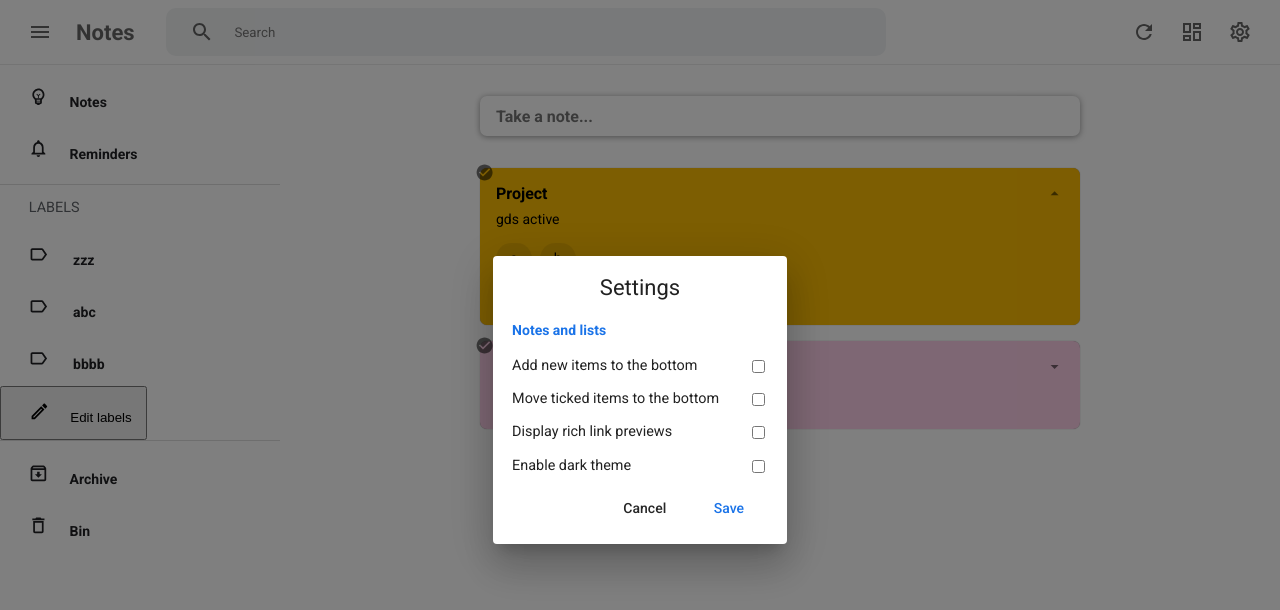
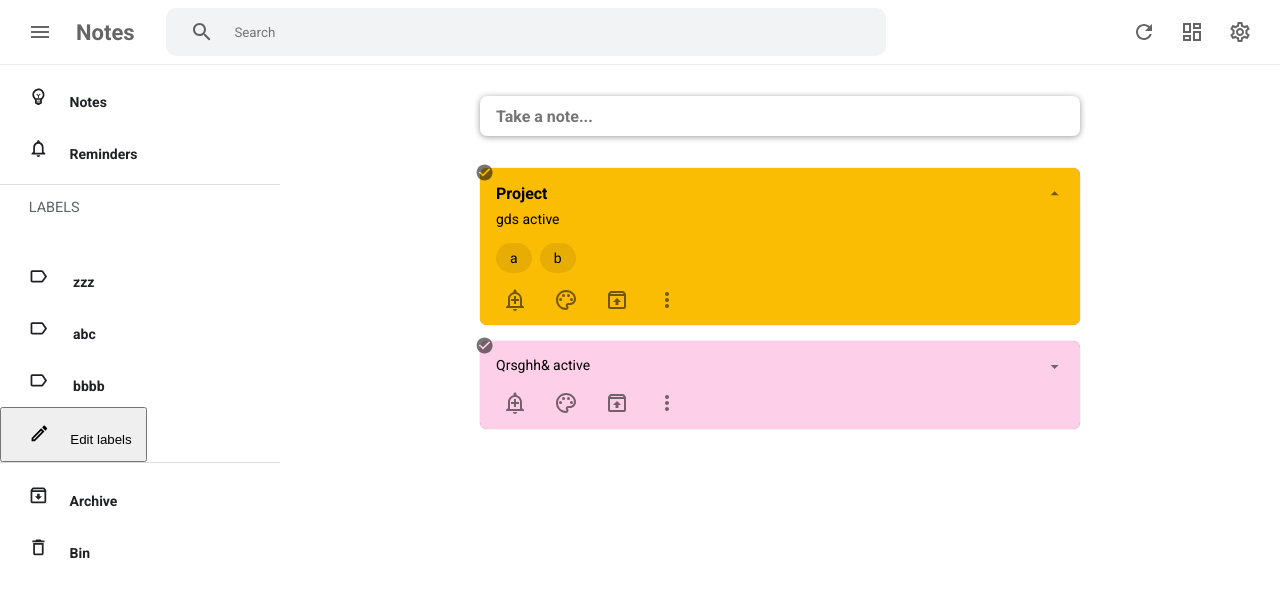
Before and after one commit to Awfj/notes, a React (Create React App) app: page /home in a window 1280 px wide. Shown: the top 610 px of the page. Built offline with nearby package versions, Linux system fonts and the light colour scheme.

Commit message:
add DialogActions

```diff
--- a/src/components/App/App.js
+++ b/src/components/App/App.js
@@ -1,6 +1,6 @@
-import React, { useState, createContext } from "react";
+import React, { useState } from "react";
 import { BrowserRouter as Router, Switch, Route } from "react-router-dom";
-// import { createMuiTheme, ThemeProvider } from "@material-ui/core";
+import { createMuiTheme, ThemeProvider } from "@material-ui/core";
 import { StylesProvider } from "@material-ui/styles";
 // import CssBaseline from "@material-ui/core/CssBaseline";
 
@@ -11,29 +11,35 @@ import Home from "../FilterPage/Home";
 import Archive from "../FilterPage/Archive";
 import Bin from "../FilterPage/Bin";
 
-const ThemeContext = createContext('light');
+const theme = createMuiTheme({
+  props: {
+    MuiButtonBase: {
+      disableRipple: true
+    }
+  }
+});
 
-// const theme = createMuiTheme({
-//   props: {
-//     MuiButtonBase: {
-//       disableRipple: true
-//     }
-//   }
-// });
-
-// theme.overrides = {
-//   MuiTooltip: {
-//     tooltip: {
-//       fontSize: "0.7rem",
-//       fontWeight: "normal"
-//     },
-//     tooltipPlacementBottom: {
-//       [theme.breakpoints.up("sm")]: {
-//         margin: "5px 0"
-//       }
-//     }
-//   }
-// };
+theme.overrides = {
+  MuiTooltip: {
+    tooltip: {
+      fontSize: "0.7rem",
+      fontWeight: "normal"
+    },
+    tooltipPlacementBottom: {
+      [theme.breakpoints.up("sm")]: {
+        margin: "5px 0"
+      }
+    }
+  },
+  MuiPaper: {
+    root: {
+      color: "#3c4043"
+    },
+    rounded: {
+      borderRadius: "8px"
+    }
+  }
+};
 
 function App() {
   // console.warn('App')
@@ -50,7 +56,7 @@ function App() {
 
   return (
     <StylesProvider injectFirst>
-      <ThemeContext.Provider theme={'dark'}>
+      <ThemeProvider theme={theme}>
         <Router>
           {/* <CssBaseline /> */}
           <div
@@ -85,7 +91,7 @@ function App() {
             </main>
           </div>
         </Router>
-      </ThemeContext.Provider>
+      </ThemeProvider>
     </StylesProvider>
   );
 }
--- a/src/components/Button/Button.js
+++ b/src/components/Button/Button.js
@@ -24,7 +24,7 @@ Button.propTypes = {
   children: PropTypes.node.isRequired,
   color: PropTypes.oneOf(["default", "primary", "secondary"]),
   onClick: PropTypes.func,
-  type: PropTypes.oneOf(['button', 'submit']),
+  type: PropTypes.oneOf(["button", "submit", "reset"]),
   variant: PropTypes.oneOf(["icon", "text"])
 };
 
--- a/src/components/Button/Button.module.scss
+++ b/src/components/Button/Button.module.scss
@@ -5,6 +5,9 @@
   font-family: inherit;
   font-size: 0.875rem;
   font-weight: 500;
+  &:focus {
+    outline: none;
+  }
 }
 
 // variants
@@ -22,6 +25,9 @@
   &:active {
     background-color: rgba(95, 99, 104, 0.161);
   }
+  &:focus {
+    background-color: rgba(95, 99, 104, 0.122);
+  }
 }
 
 .secondary {
@@ -32,4 +38,7 @@
   &:active {
     background-color: rgba(66, 133, 244, 0.161);
   }
+  &:focus {
+    background-color: rgba(66, 133, 244, 0.122);
+  }
 }
--- /dev/null
+++ b/src/components/Dialog/DialogActions/DialogActions.js
@@ -0,0 +1,13 @@
+import React from "react";
+import PropTypes from "prop-types";
+import styles from "./DialogActions.module.scss";
+
+const DialogActions = ({ children }) => {
+  return <footer className={styles.root}>{children}</footer>;
+};
+
+DialogActions.propTypes = {
+  children: PropTypes.node.isRequired
+};
+
+export default DialogActions;
--- /dev/null
+++ b/src/components/Dialog/DialogActions/DialogActions.module.scss
@@ -0,0 +1,5 @@
+.root {
+  display: flex;
+  justify-content: flex-end;
+  margin-top: 1em;
+}
--- a/src/components/Header/Header.js
+++ b/src/components/Header/Header.js
@@ -16,7 +16,7 @@ import Settings from "../Settings/Settings";
 import Menu from "../Menu/Menu";
 
 const Header = props => {
-  const [isSettingsOpen, setIsSettingsOpen] = useState(true);
+  const [isSettingsOpen, setIsSettingsOpen] = useState(false);
 
   return (
     <header className={styles.header}>
--- a/src/components/Settings/Settings.js
+++ b/src/components/Settings/Settings.js
@@ -4,16 +4,17 @@ import Dialog from "@material-ui/core/Dialog";
 
 import styles from "./Settings.module.scss";
 import Button from "../Button/Button";
+import DialogActions from "../Dialog/DialogActions/DialogActions";
 
 const Settings = ({ open, onClose }) => {
   const handleSave = () => onClose();
 
   return (
     <Dialog open={open} onClose={onClose}>
-      <section className={styles.Settings}>
-        <h3>Settings</h3>
-        <section>
-          <h4>Notes and lists</h4>
+      <section className={styles.root}>
+        <h2>Settings</h2>
+        <section className={styles.content}>
+          <h3>Notes and lists</h3>
           <ul>
             <li>
               <label htmlFor="newItems">Add new items to the bottom</label>
@@ -35,14 +36,14 @@ const Settings = ({ open, onClose }) => {
             </li>
           </ul>
         </section>
-        <footer>
+        <DialogActions>
           <Button color="primary" onClick={onClose} variant="text">
             Cancel
           </Button>
           <Button color="secondary" onClick={handleSave} variant="text">
             Save
           </Button>
-        </footer>
+        </DialogActions>
       </section>
     </Dialog>
   );
--- a/src/components/Settings/Settings.module.scss
+++ b/src/components/Settings/Settings.module.scss
@@ -1,20 +1,15 @@
-.Settings {
+.root {
   background-color: white;
   padding: 1.2em;
-  border-radius: 10px;
+  h2 {
+    text-align: center;
+    color: #202124;
+  }
+}
+
+.content {
   h3 {
-    font-size: 1.375rem;
-    font-weight: normal;
-    text-align: center;
-    margin-bottom: 1em;
-  }
-  h4 {
     color: #1a73e8;
-    font-size: 0.875rem;
-    margin-bottom: 1.3em;
-  }
-  ul {
-    margin-bottom: 1em;
   }
   li {
     display: flex;
@@ -25,8 +20,4 @@
   li:not(:last-child) {
     margin-bottom: 1em;
   }
-  footer {
-    display: flex;
-    justify-content: flex-end;
-  }
 }
--- a/src/index.css
+++ b/src/index.css
@@ -31,12 +31,28 @@ h2,
 h3,
 h4,
 h5,
-h6,
+h6 {
+  margin-top: 0;
+  margin-bottom: 0;
+}
+
 p,
 dl,
 dd,
 ul {
   margin: 0;
+}
+
+h2 {
+  font-size: 1.375rem;
+  font-weight: 400;
+  margin-bottom: 1.5em;
+}
+
+h3 {
+  font-size: 0.875rem;
+  font-weight: 500;
+  margin-bottom: 1.3em;
 }
 
 ul {
```
